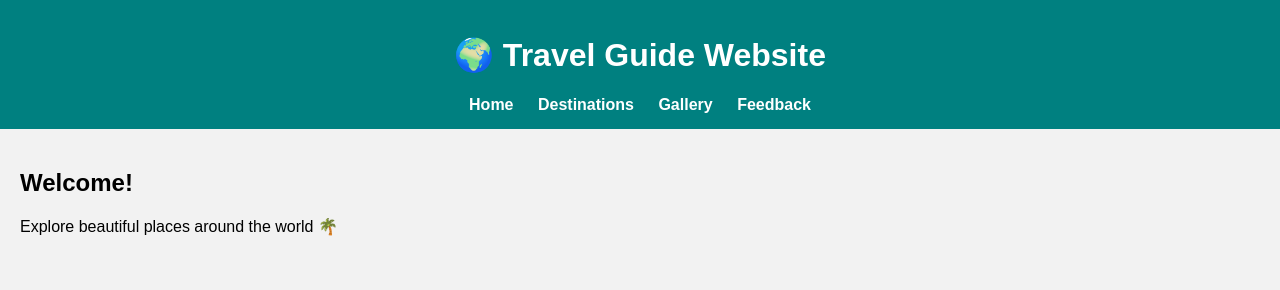
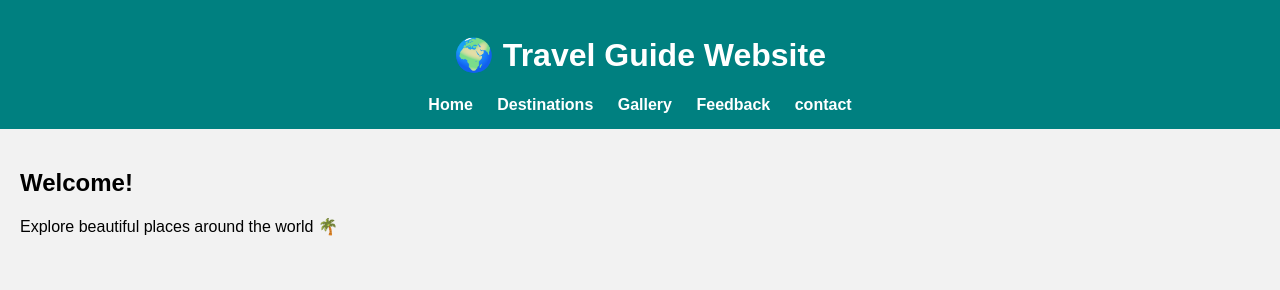
Before and after one commit to priyaishwariya1511/ISHU-TRAVEL-WEBSITE, a plain HTML site: page index.html in a window 1280 px wide. Shown: the top 290 px of the page. Drawn offline with Linux system fonts and the light colour scheme.

Commit message:
Add files via upload

```diff
--- a/index.html
+++ b/index.html
@@ -13,6 +13,7 @@
       <a href="destinations.html">Destinations</a>
       <a href="gallery.html">Gallery</a>
       <a href="feedback.html">Feedback</a>
+      <a href="contact.html">contact</a>
     </nav>
   </header>
 
```
